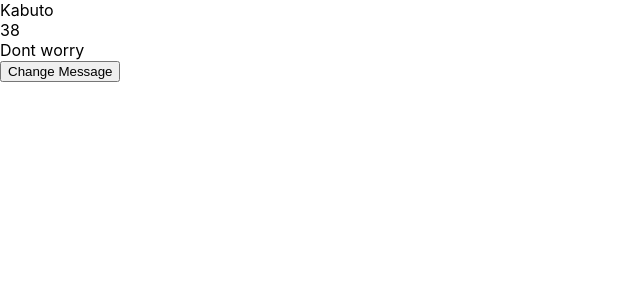
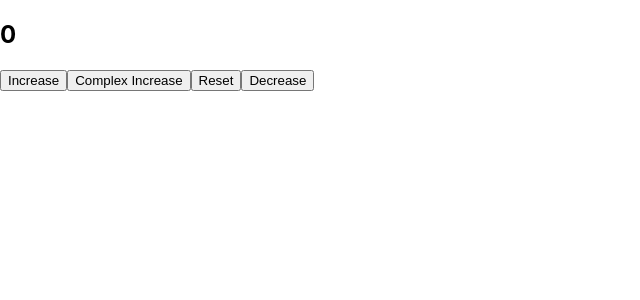
Before and after one commit to shashankdkte/smi-react, a React (Create React App) app in the folder book-application/: page / in a window 1280 px wide. Shown: the top 300 px of the page, without its empty margins (0-640 px from the left). Built offline with nearby package versions, Linux system fonts and the light colour scheme.

Commit message:
Use State Counter

```diff
--- a/book-application/src/App.js
+++ b/book-application/src/App.js
@@ -1,9 +1,9 @@
-import UseStateObject from './tutorial/01-useState/3-use-state-object';
+import UseStateCounter from './tutorial/01-useState/4-use-state-counter';
 
 function App() {
   return (
     <div>
-     <UseStateObject />
+     <UseStateCounter />
     </div>
   );
 }
--- /dev/null
+++ b/book-application/src/tutorial/01-useState/4-use-state-counter.js
@@ -0,0 +1,32 @@
+import React, { useState } from 'react'
+
+function UseStateCounter() {
+  const [count, setCount] = useState(0);
+
+  function increaseCount() {
+  setCount((prevCount)=> prevCount + 1)
+  }
+    function decreaseCount() {
+  setCount((prevCount)=> prevCount - 1)
+  }
+
+  function complexIncrease() {
+    setTimeout(() => {
+      setCount((prevCount)=> prevCount + 1)
+       },2000)
+  }
+    function resetCount() {
+  setCount(0)
+}
+  return (
+    <div>
+      <h2>{count}</h2>
+      <button onClick={increaseCount}>Increase</button>
+      <button onClick={complexIncrease}>Complex Increase</button>
+      <button onClick={resetCount}>Reset</button>
+      <button onClick={decreaseCount}>Decrease</button>
+    </div>
+  )
+}
+
+export default UseStateCounter
```
